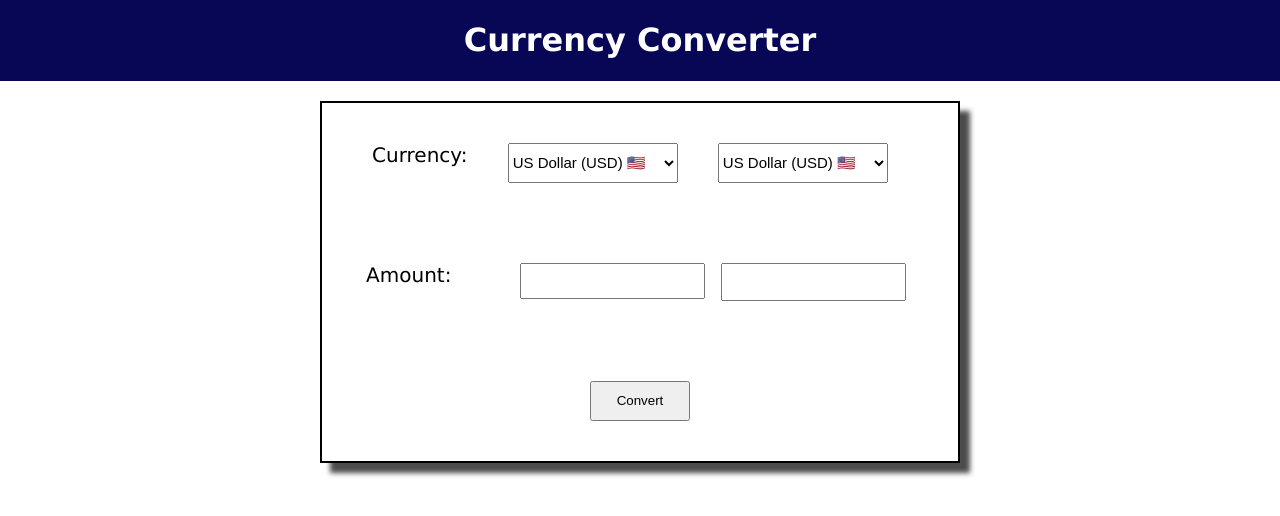
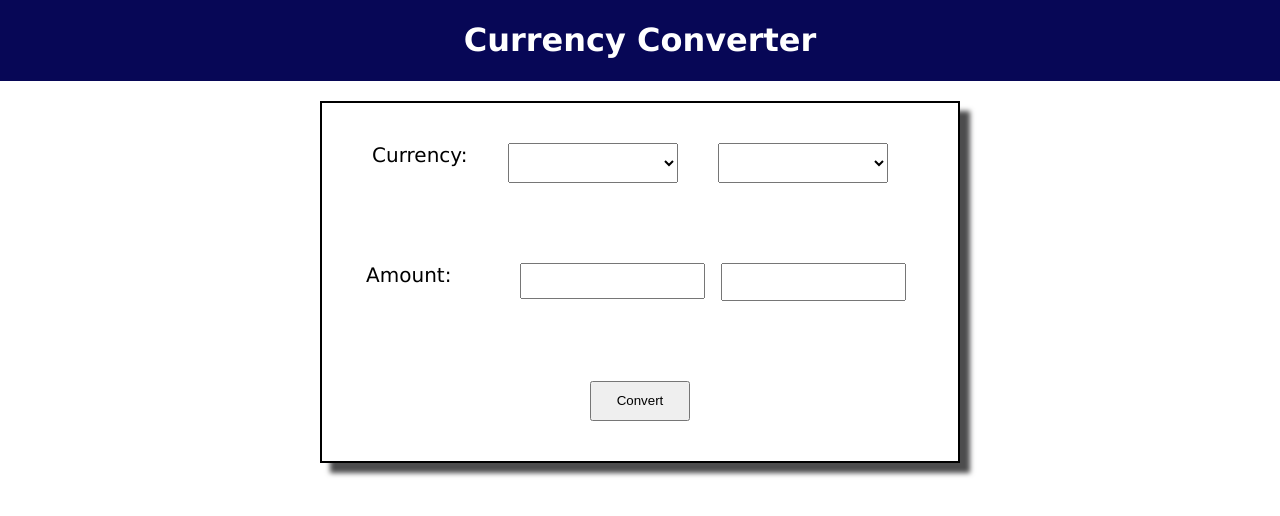
Before and after one commit to GurnoorArora/Currency-converter, a plain HTML site: page index.html in a window 1280 px wide. Drawn offline with Linux system fonts and the light colour scheme; no server answers.

Commit message:
Update index.html

```diff
--- a/index.html
+++ b/index.html
@@ -4,7 +4,7 @@
     <meta charset="UTF-8">
     <meta name="viewport" content="width=device-width, initial-scale=1.0">
     <title>Currency Converter</title>
-    <script src="script.js" defer></script>
+    <script src="script1.js" ></script>
     <link rel="stylesheet" href="style.css">
 </head>
 <body>
@@ -14,17 +14,11 @@
         <form id="currencyForm">
           <div class="line1">
             <label for="currency" style="font-size: 20px;">Currency:</label><br>
-            <select id="currency" name="currency" style="height: 40px; width: 170px;font-size: 15px;">
-              <option value="USD">US Dollar (USD) 🇺🇸</option>
-              <option value="EUR">Euro (EUR) 🇪🇺</option>
-              <option value="INR">Indian Rupee(INR) 🇮🇳</option>
-              <option value="AED">Dhiram(AED) 🇦🇪</option>
+            <select id="fromcurrency" name="currency" style="height: 40px; width: 170px;font-size: 15px;">
+
             </select><br><br>
-            <select id="currency2" name="currency2" style="height: 40px; width: 170px;font-size: 15px;">
-              <option value="USD">US Dollar (USD) 🇺🇸</option>
-              <option value="EUR">Euro (EUR) 🇪🇺</option>
-              <option value="INR">Indian Rupee(INR) 🇮🇳</option>
-              <option value="AED">Dhiram(AED) 🇦🇪</option>
+            <select id="tocurrency" name="currency2" style="height: 40px; width: 170px;font-size: 15px;">
+
             </select><br><br>
           </div>
           <div class="line2">
```
